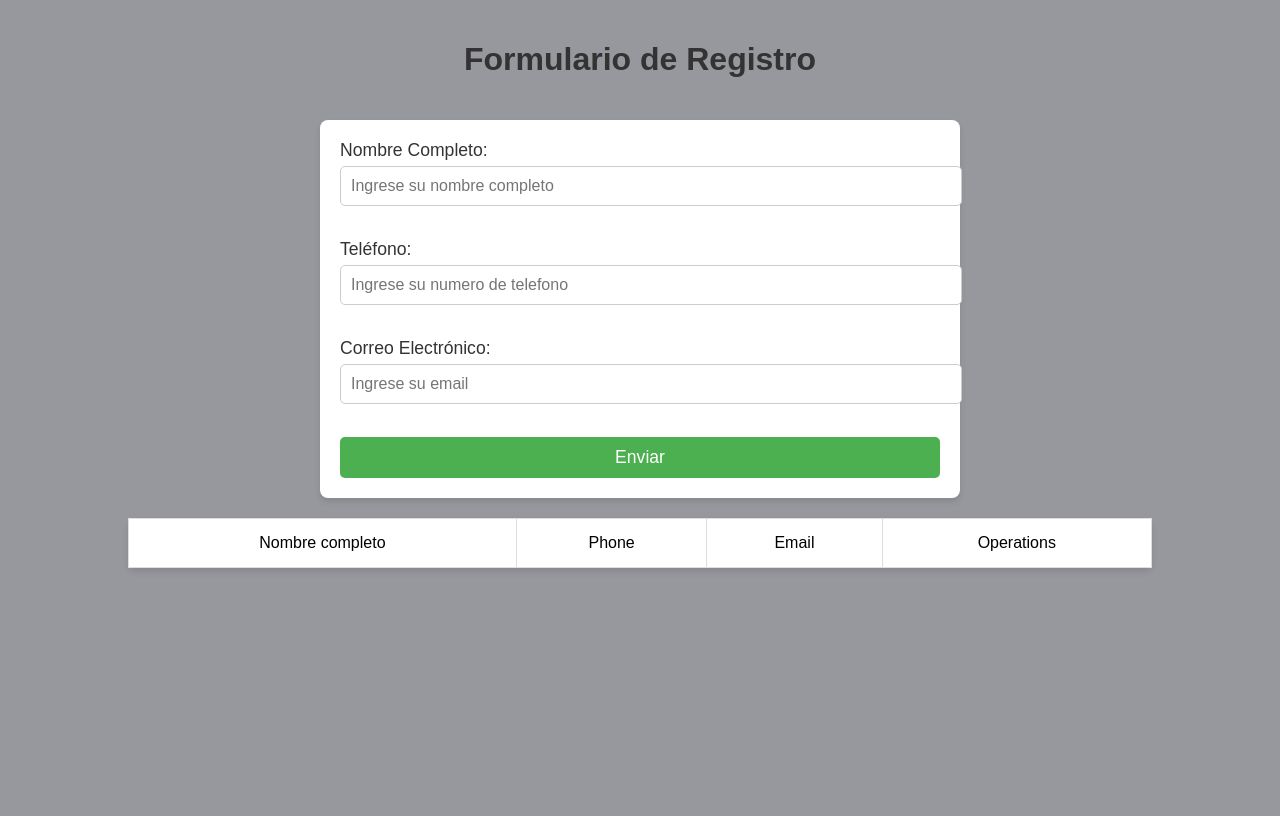
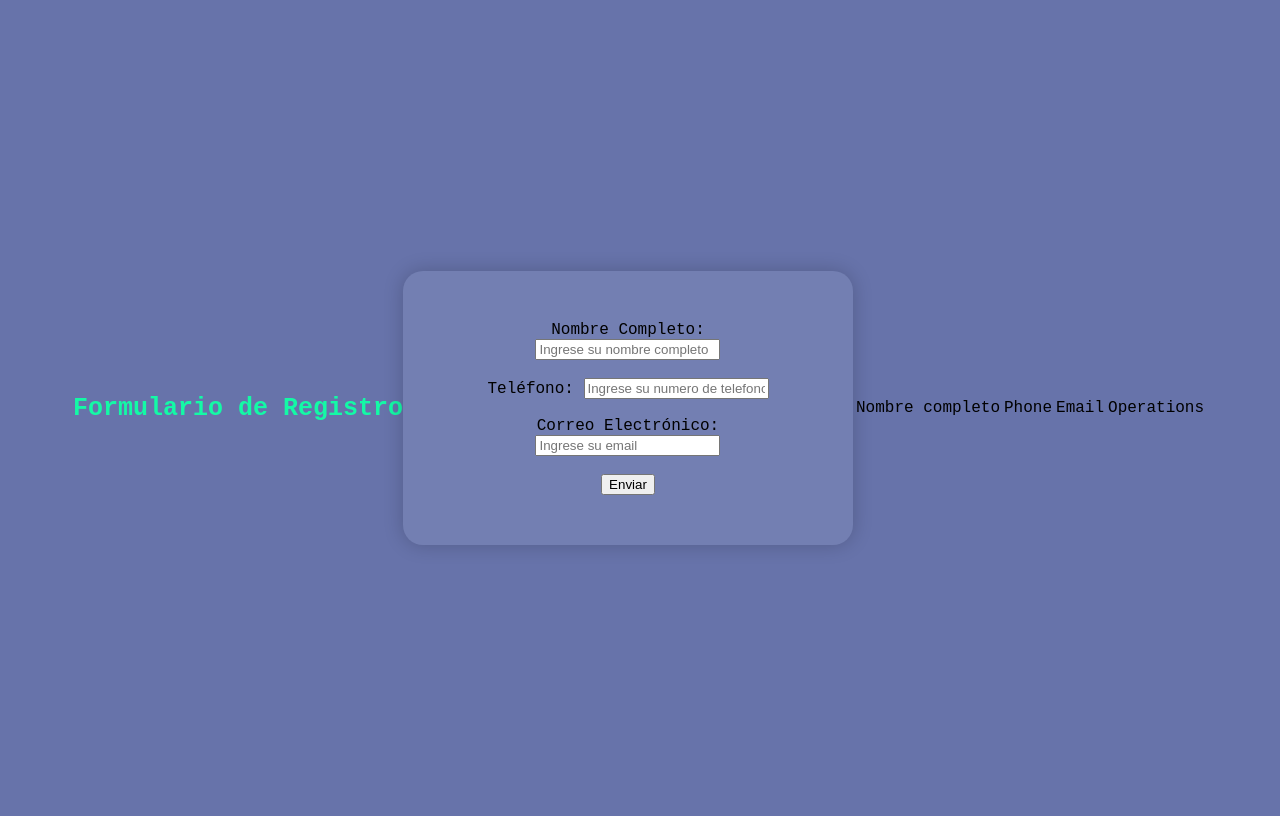
Before and after one commit to FelipeSanchezS/Miniproyectos_Python, a Flask app: page / in a window 1280 px wide. Before the commit the page ends 570 px from the top, so only its background shows below. Run offline with Flask 3, Linux system fonts and the light colour scheme; data that the repository does not hold is empty; some libraries are stand-ins or nearby versions.

Commit message:
es inicia con los nuevos estilos

```diff
--- a/Crud_App_Web/static/css/index.css
+++ b/Crud_App_Web/static/css/index.css
@@ -1,104 +1,22 @@
-/* General */
-body {
-    font-family: Arial, sans-serif;
-    background-color: #97979e;
-    margin: 0;
-    padding: 0;
-    box-sizing: border-box;
+body{
+    font-family: 'Courier New', Courier, monospace;
+    min-height: 100vh;
+    display: flex;
+    align-items: center;
+    justify-content: center;
+    background-color: #6773aa;
 }
 
-h1 {
+form{
+    padding: 50px 55px;
+    box-shadow: 0 0 20px rgba(0, 0, 0, 0.2);
+    border-radius: 20px;
     text-align: center;
-    color: #333;
-    padding: 20px 0;
+    width: 340px;
+    background-color: #737fb2;
 }
 
-form {
-    background-color: #fff;
-    max-width: 600px;
-    margin: 20px auto;
-    padding: 20px;
-    border-radius: 8px;
-    box-shadow: 0 4px 6px rgba(0, 0, 0, 0.1);
+h1{
+    color: #14f9a6;
+    font-size: 25px;
 }
-
-form label {
-    font-size: 1.1em;
-    color: #333;
-    display: block;
-    margin-bottom: 5px;
-}
-
-form input {
-    width: 100%;
-    padding: 10px;
-    margin-bottom: 15px;
-    border-radius: 5px;
-    border: 1px solid #ccc;
-    font-size: 1em;
-}
-
-form button {
-    width: 100%;
-    padding: 10px;
-    background-color: #4CAF50;
-    color: white;
-    border: none;
-    border-radius: 5px;
-    font-size: 1.1em;
-    cursor: pointer;
-}
-
-form button:hover {
-    background-color: #45a049;
-}
-
-/* Table */
-table {
-    width: 80%;
-    margin: 20px auto;
-    border-collapse: collapse;
-    background-color: #fff;
-    border-radius: 8px;
-    box-shadow: 0 4px 6px rgba(0, 0, 0, 0.1);
-}
-
-table th, table td {
-    padding: 15px;
-    text-align: center;
-    border: 1px solid #ddd;
-}
-
-table th {
-    background-color: #f4f4f9;
-    color: #333;
-}
-
-table td {
-    background-color: #fff;
-}
-
-table a {
-    color: #3498db;
-    text-decoration: none;
-    margin: 0 5px;
-}
-
-table a:hover {
-    text-decoration: underline;
-}
-
-/* Flash messages */
-.flash-message {
-    background-color: #e7f7d6;
-    color: #4CAF50;
-    padding: 10px;
-    margin: 10px 0;
-    border-radius: 5px;
-    text-align: center;
-}
-
-.flash-message.error {
-    background-color: #f8d7da;
-    color: #d32f2f;
-}
--- a/Crud_App_Web/templates/index.html
+++ b/Crud_App_Web/templates/index.html
@@ -21,6 +21,8 @@
 
     <!-- El añadir es la ventana que se creo para añadir contactos -->
     <form action="/añadir" method="POST">
+
+        <div class="input group">
             <label for="nombre">Nombre Completo:</label>
             <input type="text" id="nombre" name="fullname" placeholder="Ingrese su nombre completo" required><br><br>
 
@@ -31,6 +33,9 @@
             <input type="email" id="email" name="email" placeholder="Ingrese su email" required><br><br>
 
             <button type="submit">Enviar</button>
+
+        </div>
+
     </form>
 <!-- Creamos la tabla que va contener los registros de la base de datos -->
     <table>
```
Lines whose indentation alone changed are shown as unchanged.
